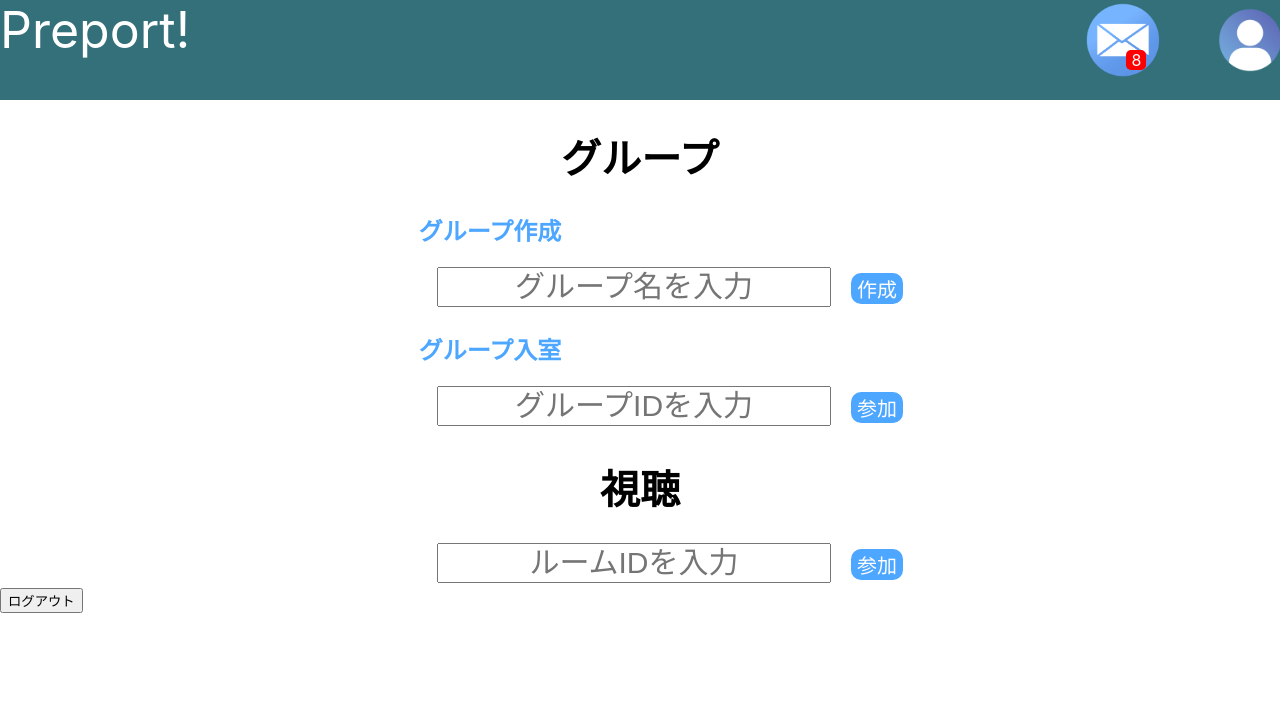
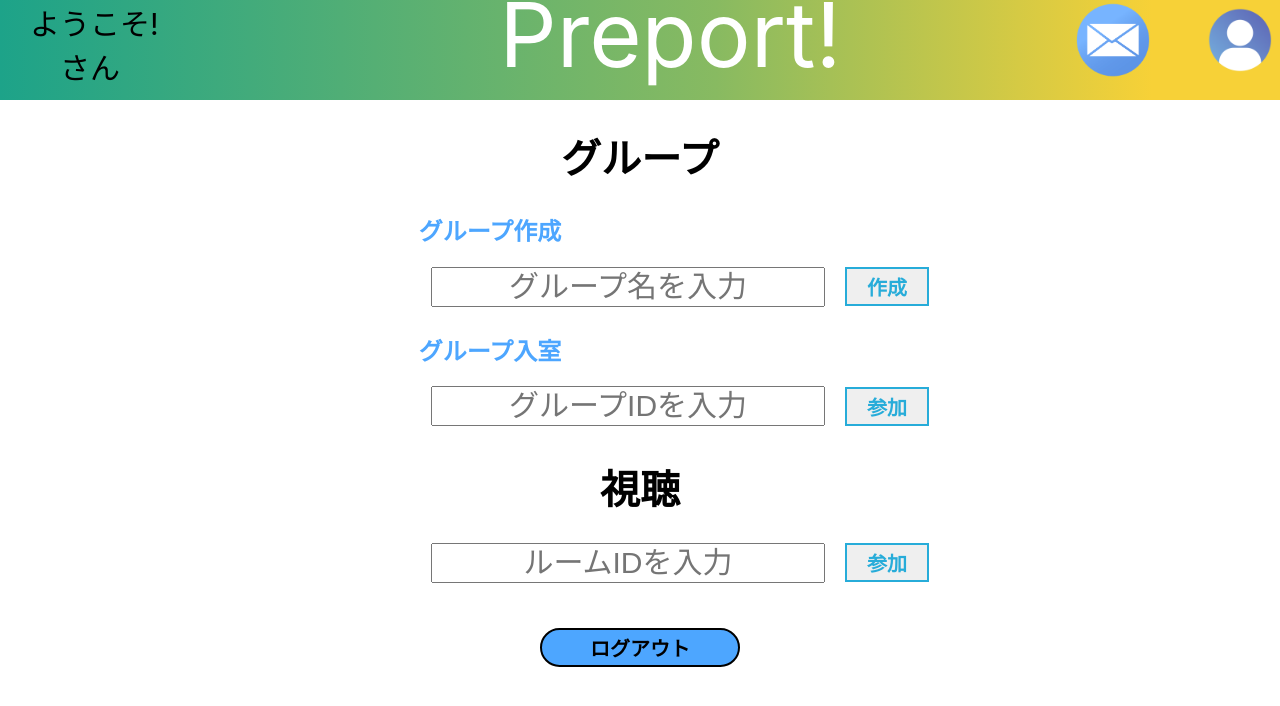
Before and after one commit to HICS-ppp/test2, a React (Create React App) app: page /mainpage in a window 1280 px wide. Shown: the top 706 px of the page. Built offline with nearby package versions, Linux system fonts and the light colour scheme; no server answers.

Commit message:
ほぼできた

```diff
--- a/src/login/login.css
+++ b/src/login/login.css
@@ -2,6 +2,7 @@
 
 /*ログイン前ヘッダーレイアウト*/
 .header1{
+    text-align: center;
     width: 100%;
     height: 100%;
     /*border: 1px solid;*/
@@ -13,9 +14,10 @@
 
 /*Preportロゴ*/
 .logo{
-    font-size: 50px;
-    width: 50px;
+    font-size: 90px;
     color: #FFFFFF;
+    position:relative;top:-20px;
+
 }
 
 /*ログインページ*/
@@ -100,13 +102,23 @@
 }
 /*ログインボタン*/
 .log1{
+    text-align: center;
+    vertical-align: middle;
+    text-decoration: none;
+    padding: 3px 20px;
+    font-weight: bold;
     font-size: 20px;
-    background-color: #4da6ff;
-    color: #FFFFFF;
-    border: none;
-    border-radius: 10px;
-
-
+    border: 2px solid #000000;
+    color: #000000;
+    transition: 0.5s;
+    /*コレ*/border-radius: 100px;
+    width: 200px;
+    box-sizing: border-box;
+    background:  #4da6ff;
+    margin: 10px 0;
+}
+.log1:hover {
+    color: #fff;
 }
 
 .nam{
--- a/src/login/login.tsx
+++ b/src/login/login.tsx
@@ -14,7 +14,7 @@ const Login = () => {
 
     return (
                 <>
-                    <header className="header1"><label className="logo">Preport</label></header>
+                    <header className="header1"><label className="logo">Preport!</label></header>
                     {/* onSubmitを追加↓ */}
                     < form onSubmit={handleSubmit}>
                 <h1 className="loginpage1"></h1>
--- a/src/mainpage/mainpage.css
+++ b/src/mainpage/mainpage.css
@@ -1,18 +1,18 @@
 .header2{
     width: 100%;
     height: 100px;
-    background-color: #337079;
     display: flex;
-    position: relative;
+    background-image: linear-gradient(90deg, rgba(29, 163, 137, 1), rgba(136, 186, 97, 1) 56%, rgba(247, 209, 55, 1) 90%);
 }
 .logo2{
-    font-size: 50px;
-    width: 50px;
+    font-size: 90px;
+    width: 100%;
     color: #FFFFFF;
-
+    text-align: center;
+    position:relative;top:-20px;
 }
 .mailicon{
-    margin-left: 80%;
+    margin: 0 0 0 auto;
 
 }
 
@@ -50,12 +50,22 @@ margin-left: 3%;
 }
 
 .mainbutton{
-    color         : #ffffff;
-    background    :   #4da6ff;
-    border: none;
-    border-radius: 10px;
+    text-align: center;
+    vertical-align: middle;
+    text-decoration: none;
+    margin: auto;
+    padding: 3px 20px;
+    font-weight: bold;
     font-size: 20px;
-    margin-left: 20px;
+    border: 2px solid #27acd9;
+    color: #27acd9;
+    transition: 0.5s;
+    position:relative;top:-6px ;left:20px;
+
+}
+.mainbutton:hover {
+    color: #fff;
+    background: #27acd9;
 }
 .maintext{
     text-align: center;
@@ -64,4 +74,42 @@ margin-left: 3%;
 .form{
     font-size: 30px;
     text-align: center;
+
 }
+
+.out {
+    text-align: center;
+vertical-align: middle;
+text-decoration: none;
+padding: 3px 20px;
+font-weight: bold;
+font-size: 20px;
+border: 2px solid #000000;
+color: #000000;
+transition: 0.5s;
+/*コレ*/border-radius: 100px;
+width: 200px;
+box-sizing: border-box;
+background: #4da6ff;
+margin: 10px 0;
+}
+.out:hover {
+    color: #fff;
+    background: #FF0000;
+}
+
+.logout{
+    text-align: center;
+    position:relative;top: 30px;
+}
+.nameID{
+    position:relative;left: 30px;
+    width: 450px;
+    font-size: 30px;
+}
+.prep{
+    text-align: center;
+}
+.name3{
+    position:relative;left: 30px;
+}
--- a/src/mainpage/mainpage.tsx
+++ b/src/mainpage/mainpage.tsx
@@ -34,9 +34,9 @@ const Mainpage = () => {
     return (
             <>
                         <header className="header2">
-                            <label className="logo2">Preport!{us}</label>
+                                <div className="nameID">ようこそ!<div className="name3">{us}さん</div></div>
+                            <label className="logo2">Preport!</label>
                             <img src={mail} alt="mail" className="mailicon" width="100px" height="80px"/>
-                            <p className="tuuti">{a}</p>
                            <Link to={'/usercert/'}  className="usericon"><img src={use} alt="user" width="80px" height="80px"/></Link>
                         </header>
                         <h1 className="mainfont1">グループ</h1>
@@ -58,7 +58,9 @@ const Mainpage = () => {
                             <input type="text" name="roomid" className="form" placeholder="ルームIDを入力"/>
                             <button className="mainbutton">参加</button>
                         </div>
-                        <button onClick={logout}>ログアウト</button>
+                <div className="logout">
+                        <button className="out" onClick={logout}>ログアウト</button>
+                </div>
             </>
 
     );
```
